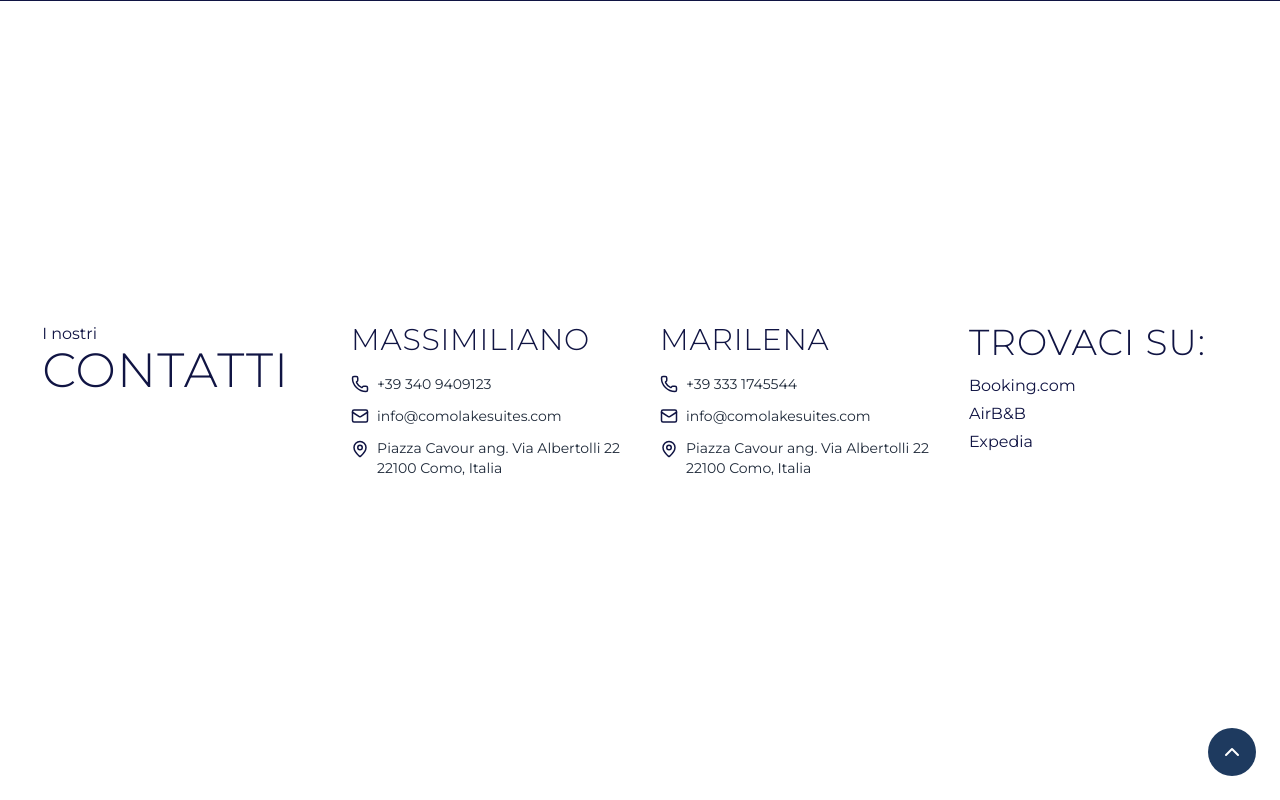
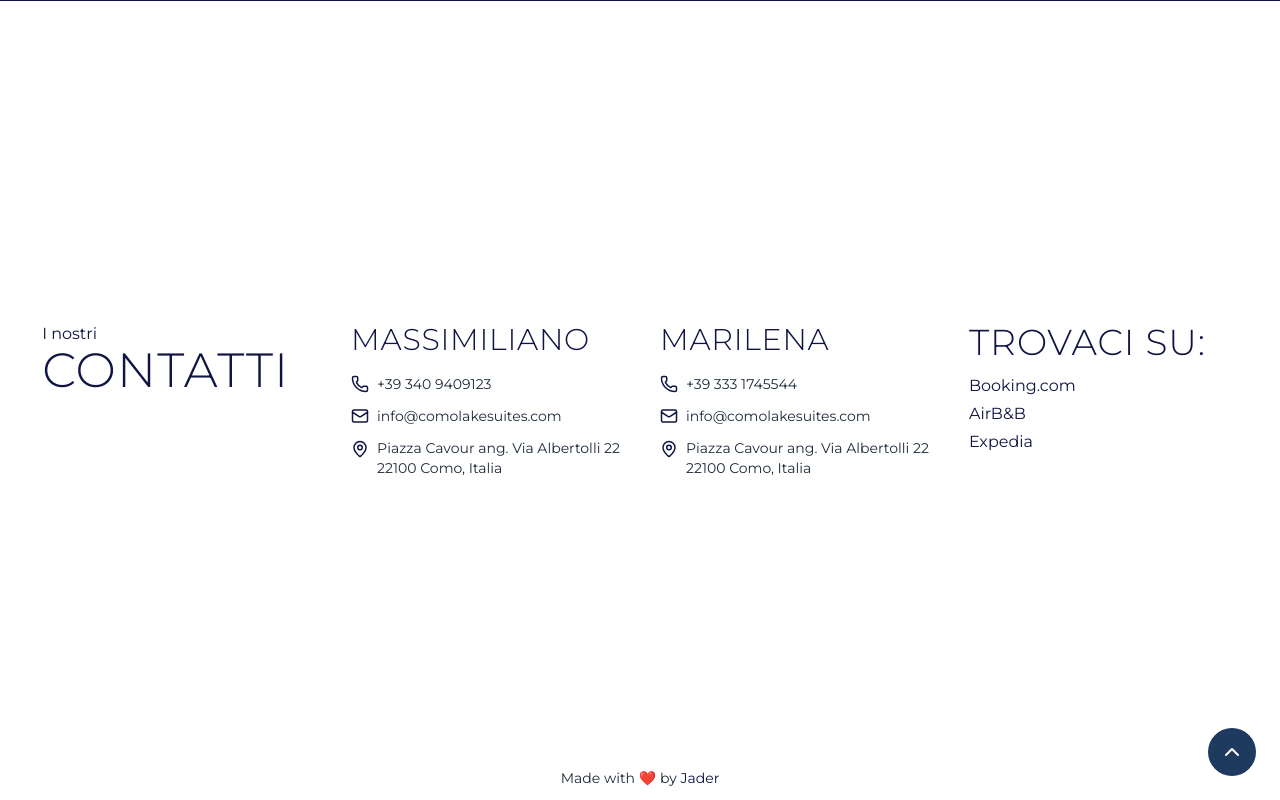
Before and after one commit to jaderdaniotti/ComoLakeSuite, a Next.js app: page / in a window 1280 px wide. Shown: the part 9863-10663 px from the top of the page. Built offline with nearby package versions, Linux system fonts and the light colour scheme.

Commit message:
foto suites sistemate

```diff
--- a/src/components/Footer.tsx
+++ b/src/components/Footer.tsx
@@ -112,7 +112,9 @@ export default function Footer() {
           </div>
         </div>
       </div>
-
+<div className="w-full text-center text-sm bottom-0 absolute pb-3">
+  <p>Made with ❤️ by <a href="https://jaderdaniotti.netlify.app/" target="_blank" rel="noopener noreferrer" className="text-blu hover:underline">Jader</a></p>
+</div>
       <button
         type="button"
         onClick={scrollToTop}
--- a/src/images.js
+++ b/src/images.js
@@ -251,12 +251,12 @@ const images = {
 
   // Suite Dante
   suiteDanteHero: dante_34,
-  suiteDanteGallery: [dante_0, dante_1, dante_2, dante_3, dante_4, dante_5, dante_6, dante_7, dante_8, dante_9, dante_10, dante_11, dante_12, dante_13, dante_14, dante_15, dante_16, dante_17, dante_18, dante_19, dante_20, dante_21, dante_22, dante_23, dante_24, dante_25, dante_26, dante_27, dante_28, dante_29, dante_30, dante_31, dante_32, dante_33, dante_34, dante_35, dante_36, dante_37, dante_38, dante_39, dante_40, dante_41, dante_42, dante_43, dante_44, dante_45, dante_46, dante_47, dante_48, dante_49, dante_50],
+  suiteDanteGallery: [dante_34,dante_12, dante_13, dante_49, dante_50, dante_14, dante_15, dante_16,  dante_18, dante_19, dante_20, dante_21, dante_22, dante_23, dante_24, dante_25, dante_26, dante_27, dante_28, dante_29, dante_30, dante_31, dante_36, dante_37, dante_44,  dante_47,dante_45, dante_1, dante_2, dante_3, dante_4, dante_5, dante_6, dante_7,],
   thumbDante: dante_34,
 
   // Suite VistaDuomo
   suiteVistaDuomoHero: duomo_0,
-  suiteVistaDuomoGallery: [duomo_0, duomo_1, duomo_2, duomo_3, duomo_4, duomo_5, duomo_6, duomo_7, duomo_8, duomo_9, duomo_10, duomo_11, duomo_12, duomo_13, duomo_14, duomo_15, duomo_16, duomo_17, duomo_18, duomo_19, duomo_20, duomo_21, duomo_22, duomo_23, duomo_24, duomo_25, duomo_26, duomo_27],
+  suiteVistaDuomoGallery: [duomo_15, duomo_27, duomo_8, duomo_9, duomo_10, duomo_11, duomo_12, duomo_13, duomo_14,  duomo_16, duomo_17, duomo_18, duomo_19, duomo_20, duomo_21, duomo_22, duomo_23, duomo_6, duomo_7,duomo_24,  duomo_0, duomo_1, duomo_2, duomo_3, ],
   thumbVistaDuomo: duomo_0,
 
   // Servizi (placeholder – aggiungere in public/images/ se necessario)
```
